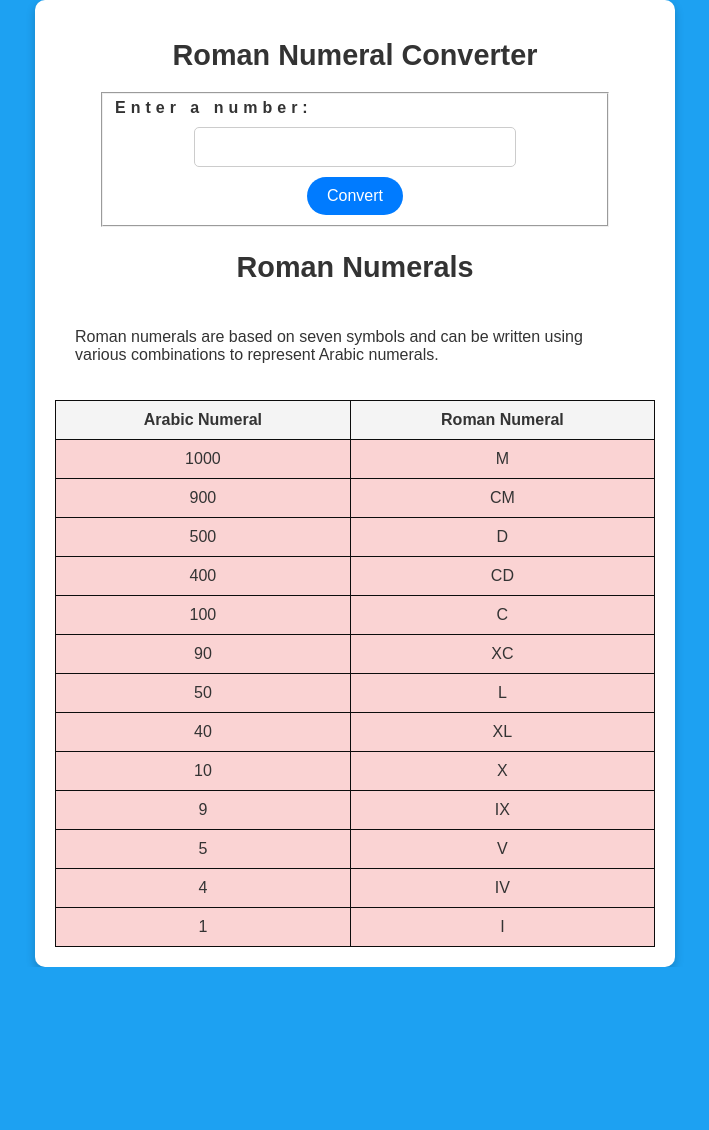
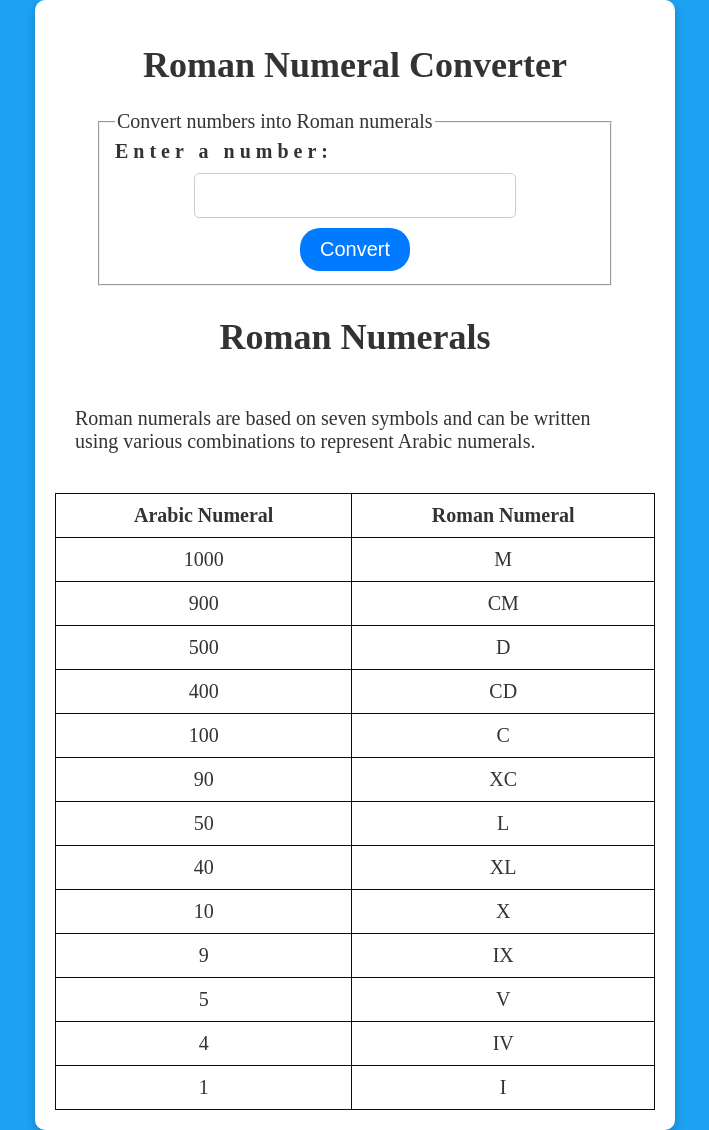
Before and after one commit to kamScripts/Roman-Numeral-Converter, a plain HTML site: page index.html in a window 1280 px wide. Shown: the whole page, without its empty margins (285-994 px from the left). Before the commit the page ends 967 px from the top, so only its background shows below. Drawn offline with Linux system fonts and the light colour scheme.

Commit message:
add aria attributes

```diff
--- a/index.html
+++ b/index.html
@@ -9,50 +9,56 @@
 <body>
     <main>
         <h1 id="title">Roman Numeral Converter</h1>
+        <form id="form" aria-labelledby="title" aria-describedby="form-desc">
+            <fieldset>
+                <legend id="form-desc">Convert numbers into Roman numerals</legend>
 
-            <form id="form">
-                <fieldset>
-                    <label id="label" for="number">Enter a number:</label>
-                    <input id="number" type="number">
-                    <button id="convert-btn" type="button">Convert</button>
+                <label id="label" for="number">Enter a number:</label>
+                <input id="number" type="number" aria-labelledby="label">
+
+                <button id="convert-btn" type="button" aria-label="Convert number to Roman numeral">
+                    Convert
+                </button>
             </fieldset>
-            </form>
-            <p id="output"></p>
+        </form>
+
+        <p id="output" aria-live="polite"></p>
+
         <section id="description">
             <article>
-                <h2>Roman Numerals</h2>
-                <p id="artic">Roman numerals are based on seven symbols and can be
-                    written using various combinations to represent Arabic
-                     numerals.
+                <h2 id="roman-title">Roman Numerals</h2>
+                <p id="artic" aria-labelledby="roman-title">
+                    Roman numerals are based on seven symbols and can be written using various
+                    combinations to represent Arabic numerals.
                 </p>
-                <table>
+
+                <table role="table">
                     <thead>
-                        <tr>
-                            <th>Arabic Numeral</th>
-                            <th>Roman Numeral</th>
+                        <tr role="row">
+                            <th scope="col">Arabic Numeral</th>
+                            <th scope="col">Roman Numeral</th>
                         </tr>
                     </thead>
                     <tbody>
-                        <tr><td>1000</td><td>M</td></tr>
-                        <tr><td>900</td><td>CM</td></tr>
-                        <tr><td>500</td><td>D</td></tr>
-                        <tr><td>400</td><td>CD</td></tr>
-                        <tr><td>100</td><td>C</td></tr>
-                        <tr><td>90</td><td>XC</td></tr>
-                        <tr><td>50</td><td>L</td></tr>
-                        <tr><td>40</td><td>XL</td></tr>
-                        <tr><td>10</td><td>X</td></tr>
-                        <tr><td>9</td><td>IX</td></tr>
-                        <tr><td>5</td><td>V</td></tr>
-                        <tr><td>4</td><td>IV</td></tr>
-                        <tr><td>1</td><td>I</td></tr>
+                        <tr role="row"><td>1000</td><td>M</td></tr>
+                        <tr role="row"><td>900</td><td>CM</td></tr>
+                        <tr role="row"><td>500</td><td>D</td></tr>
+                        <tr role="row"><td>400</td><td>CD</td></tr>
+                        <tr role="row"><td>100</td><td>C</td></tr>
+                        <tr role="row"><td>90</td><td>XC</td></tr>
+                        <tr role="row"><td>50</td><td>L</td></tr>
+                        <tr role="row"><td>40</td><td>XL</td></tr>
+                        <tr role="row"><td>10</td><td>X</td></tr>
+                        <tr role="row"><td>9</td><td>IX</td></tr>
+                        <tr role="row"><td>5</td><td>V</td></tr>
+                        <tr role="row"><td>4</td><td>IV</td></tr>
+                        <tr role="row"><td>1</td><td>I</td></tr>
                     </tbody>
                 </table>
             </article>
+        </section>
+    </main>
 
-        </section>
-
-    </main>
     <footer></footer>
     <script src="script.js"></script>
 </body>
--- a/styles.css
+++ b/styles.css
@@ -1,6 +1,7 @@
 /* General Styles */
 body {
-    font-family: Arial, sans-serif;
+    font-family: "Times New Roman", Georgia, serif;
+    font-size: 20px;
     background-color: #1DA1F2;
     margin: 0;
     padding: 0;
@@ -82,24 +83,21 @@ table {
     width: 100%;
     border-collapse: collapse;
     margin-top: 10px;
-    background-color: #fad3d3;
+
 }
 
 th, td {
     border: 1px solid #0c0c0c;
     padding: 10px;
     text-align: center;
-    color: #333333;
 }
 
-th {
-    background-color: #f4f4f4;
-}
+
 
 /* Accessibility */
 button:focus,
 input:focus {
-    outline: 2px solid #ffcc00; /* High-contrast focus outline */
+    outline: 2px solid #ffcc00;
 }
 
 /* Responsive Design */
```
